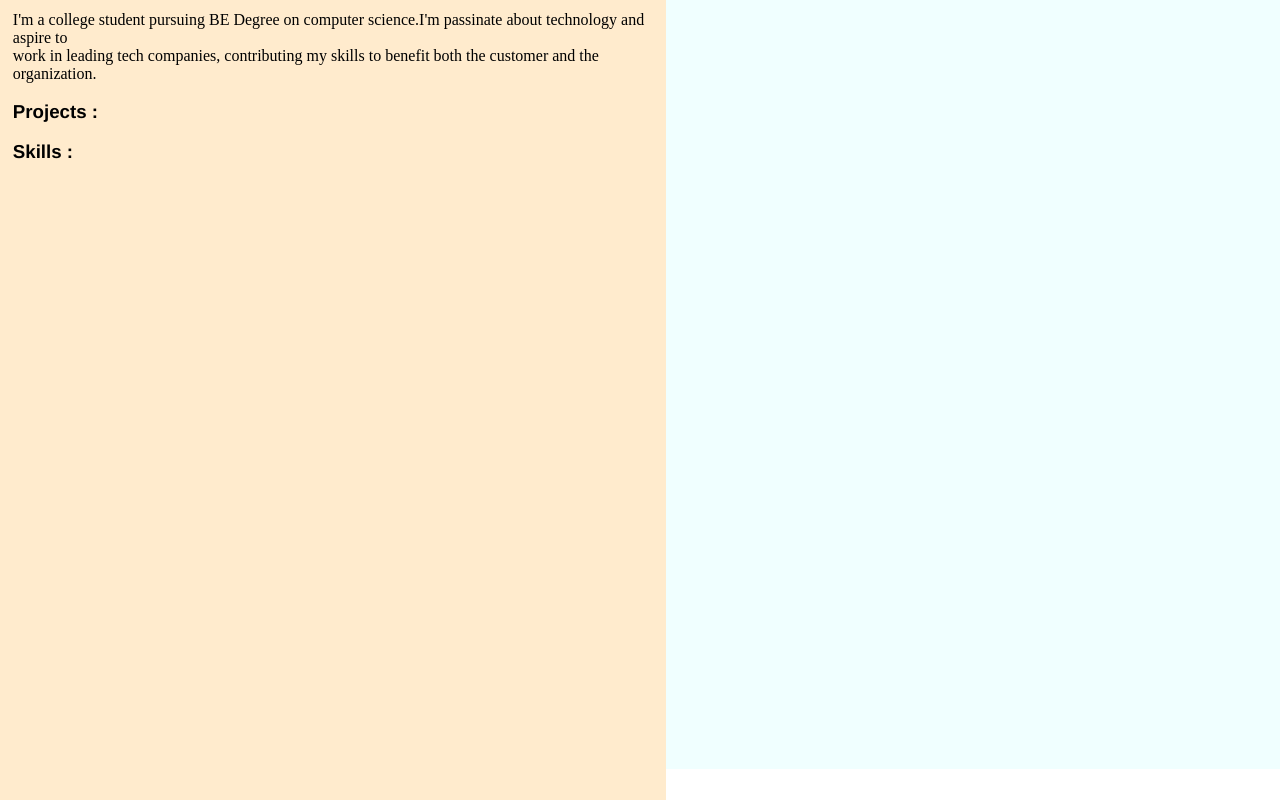
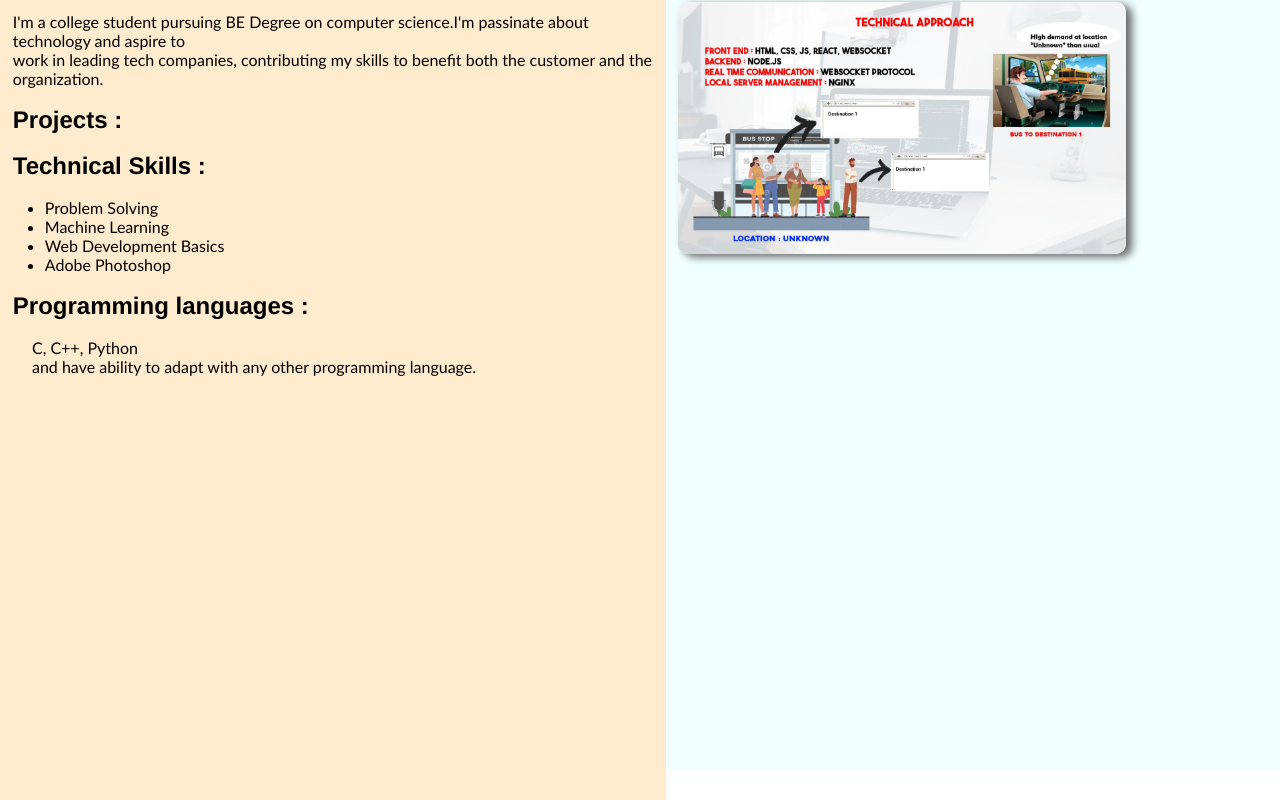
Before and after one commit to SandeepR2005/My_Portfolio, a plain HTML site: page index.html in a window 1280 px wide. Shown: the part 57-857 px from the top of the page. Drawn offline with Linux system fonts and the light colour scheme.

Commit message:
Photoshop skills added

```diff
--- a/index.html
+++ b/index.html
@@ -9,10 +9,18 @@
 <body>
     <div class="background">
         <h1>SANDEEP</h1><br>
-        <p>I'm a college student pursuing BE Degree on computer science.I'm passinate about technology and aspire to<br> work in leading tech companies, contributing my skills to benefit both the customer and the organization.</p>
+        <p class="bio">I'm a college student pursuing BE Degree on computer science.I'm passinate about technology and aspire to<br> work in leading tech companies, contributing my skills to benefit both the customer and the organization.</p>
         <br> <h3>Projects :</h3><br>
-        <div><h3>Skills :</h3> </div>
+        <div class="skills"><h3>Technical Skills :</h3><br><ul>
+            <li>Problem Solving </li>
+            <li>Machine Learning </li>
+            <li>Web Development Basics </li>
+            <li>Adobe Photoshop </li>
+        </ul> </div><br>
+        <div class="prg_language"><h3>Programming languages :</h3><br>
+            <p class="contents"> C, C++, Python <br> and have ability to adapt with any other programming language.</p>
+        </div>
     </div>
-    <div class="background2"></div>
+    <div class="background2"><h3>Photoshop Skills :</h3><br><img class="pics" src="pic1.jpg"> </div>
 </body>
 </html>
--- a/style.css
+++ b/style.css
@@ -17,9 +17,26 @@
     left:52%;
     padding:1%;
 }
-h1,{
+h1{
     font-family:cursive;
 }
 h3{
     font-family: 'Franklin Gothic Medium', 'Arial Narrow', Arial, sans-serif;
+    font-size:1.5em;
 }
+.contents{
+    padding-left:3%;
+    font-family:'Trebuchet MS', 'Lucida Sans Unicode', 'Lucida Grande', 'Lucida Sans', Arial, sans-serif;
+}
+ul{
+    padding-left:5%;
+    font-family:'Trebuchet MS', 'Lucida Sans Unicode', 'Lucida Grande', 'Lucida Sans', Arial, sans-serif;
+}
+.bio{
+    font-family:'Trebuchet MS', 'Lucida Sans Unicode', 'Lucida Grande', 'Lucida Sans', Arial, sans-serif;
+}
+.pics{
+    width:70%;
+    box-shadow: 6px 3px 8px #666;
+    border-radius: 10px;
+}
```
Also changed, not shown: pic1.jpg (added).
